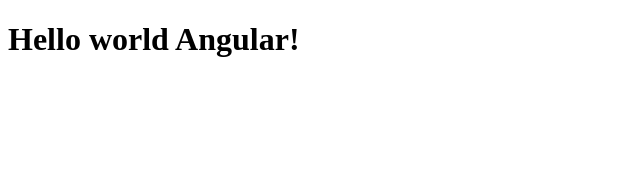
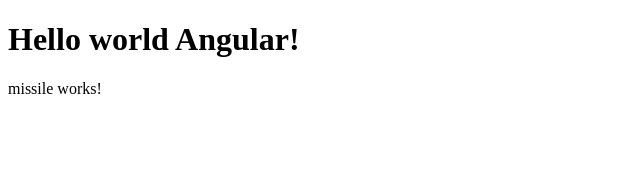
Before and after one commit to lucatardi/spazio, an Angular app: page / in a window 1280 px wide. Shown: the top 170 px of the page, without its empty margins (0-640 px from the left). Built offline with nearby package versions, Linux system fonts and the light colour scheme.

Commit message:
create missile component

```diff
--- a/src/app/app.component.html
+++ b/src/app/app.component.html
@@ -1,3 +1,3 @@
 <h1>Hello world Angular!</h1>
-
+<missile></missile>
 <router-outlet></router-outlet>
--- a/src/app/app.module.ts
+++ b/src/app/app.module.ts
@@ -3,10 +3,12 @@
 
 import { AppRoutingModule } from './app-routing.module';
 import { AppComponent } from './app.component';
+import { MissileComponent } from './missile/missile.component';
 
 @NgModule({
   declarations: [
-    AppComponent
+    AppComponent,
+    MissileComponent
   ],
   imports: [
     BrowserModule,
--- /dev/null
+++ b/src/app/missile/missile.component.html
@@ -0,0 +1 @@
+<p>missile works!</p>
```
Also changed, not shown: src/app/missile/missile.component.ts (added, +10 -0 lines), src/app/missile/missile.component.css (added), 1 other file (tests, documents, lock files or other folders).
